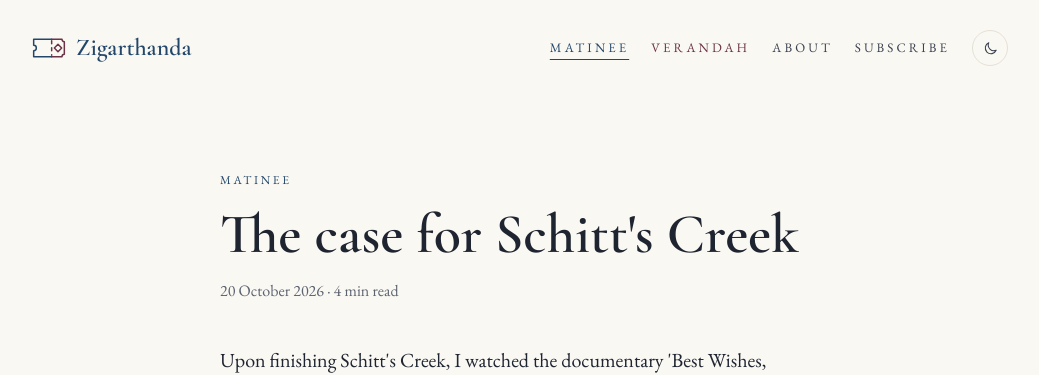
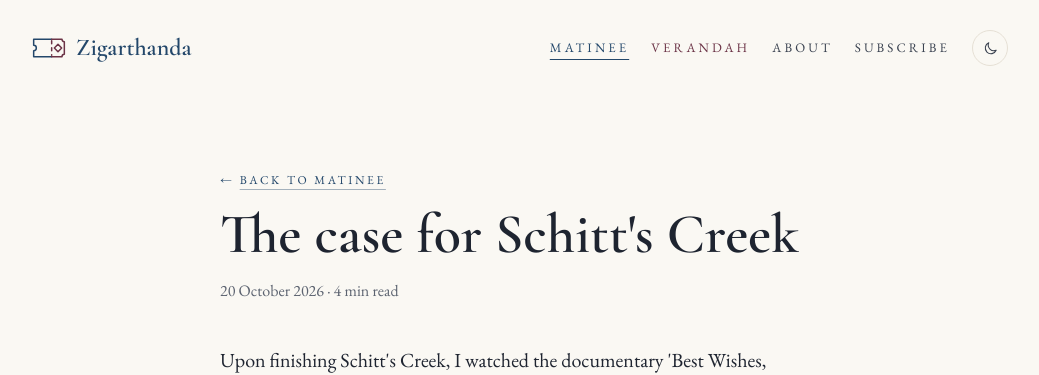
Before and after one commit to sibiusblack/zigarthanda, a Jekyll site: the page built from matinee/schitts-creek.html, in a window 1280 px wide and 900 px high. Shown: the top 375 px of the window, without its empty margins (120-1159 px from the left). Built offline with Jekyll 4.4.1, drawn with Linux system fonts in a browser that asks for light colours.

Commit message:
Update post label with navigation text

```diff
--- a/_layouts/piece.html
+++ b/_layouts/piece.html
@@ -42,8 +42,7 @@
   <main>
     <article>
       <div class="post-head">
-        <a class="post-label" href="{{ '/' | append: page.room | append: '/' | relative_url }}">{{ page.room | capitalize }}</a>
-        <h1 class="post-title">{{ page.title }}</h1>
+        <a class="post-label" href="{{ '/' | append: page.room | append: '/' | relative_url }}"><span aria-hidden="true">&larr;</span> <span class="post-label-text">{% if page.room == "verandah" %}Back to the Verandah{% else %}Back to Matinee{% endif %}</span></a>        <h1 class="post-title">{{ page.title }}</h1>
         {%- assign words = content | strip_html | number_of_words %}
         <p class="post-meta">{{ page.date | date: "%-d %B %Y" }} · {{ words | divided_by: 220 | plus: 1 }} min read</p>
       </div>
```
